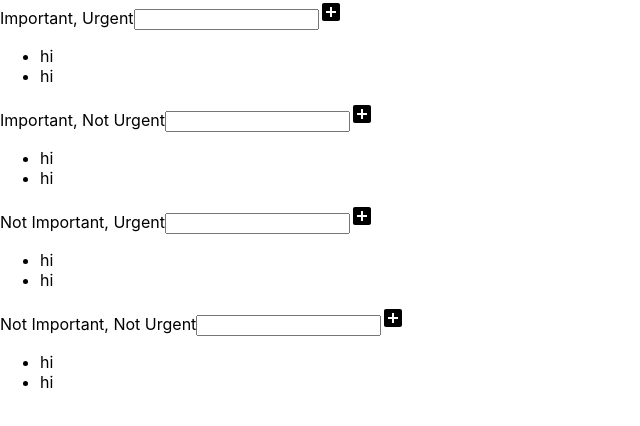
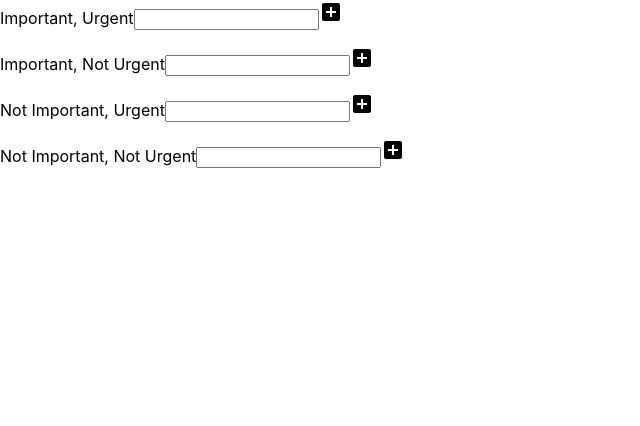
Before and after one commit to mgnjn/eisenhower, a React (Create React App) app: page / in a window 1280 px wide. Shown: the top 426 px of the page, without its empty margins (0-640 px from the left). Built offline with nearby package versions, Linux system fonts and the light colour scheme.

Commit message:
Todo child returns actual value

```diff
--- a/src/components/Todo.js
+++ b/src/components/Todo.js
@@ -1,7 +1,7 @@
 import React from "react";
 
-function Todo() {
-  return <li>hi</li>;
+function Todo({ todo }) {
+  return <li>{todo.text}</li>;
 }
 
 export default Todo;
--- a/src/components/TodoList.js
+++ b/src/components/TodoList.js
@@ -6,8 +6,9 @@ function TodoList({ todos }) {
     <>
       {
         <ul>
-          <Todo />
-          <Todo />
+          {todos.map((todo) => {
+            return <Todo todo={todo} />;
+          })}
         </ul>
       }
     </>
```
